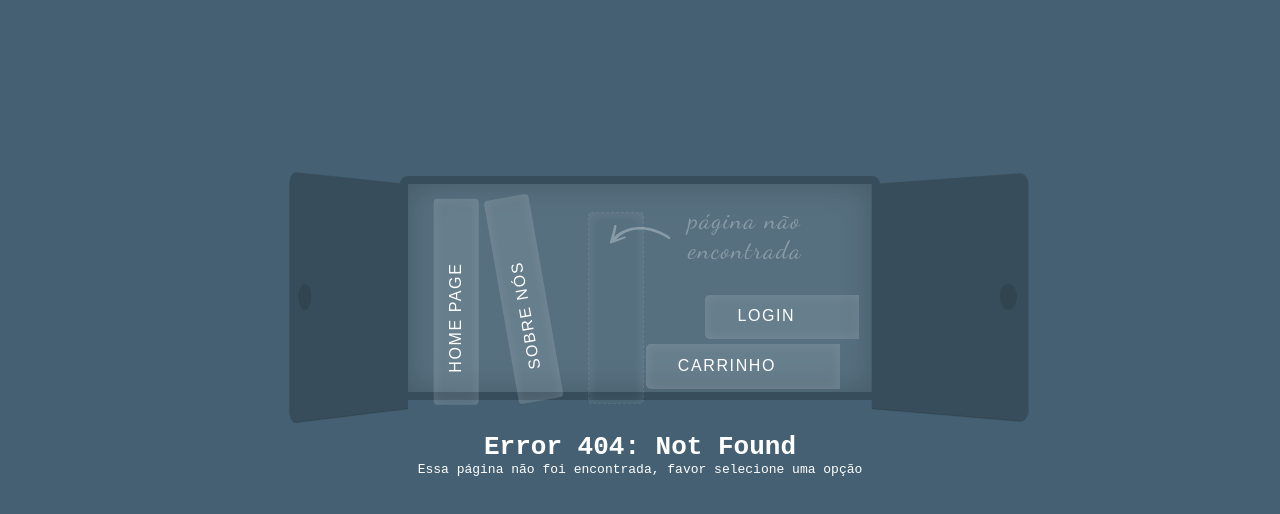
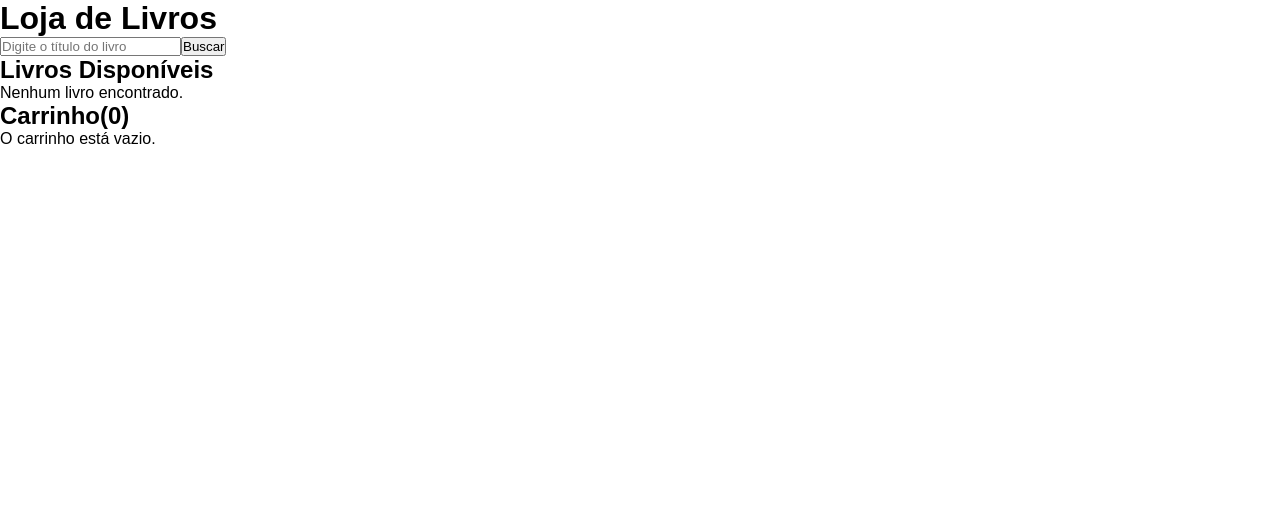
Before and after one commit to viniramos/BookShopReact, a React (Vite) app in the folder bookshop/: page /livros in a window 1280 px wide. Before the commit this address had no page. Shown: the top 514 px of the page. Built offline with nearby package versions, Linux system fonts and the light colour scheme.

Commit message:
add consumo de api

```diff
--- a/bookshop/src/components/Card/Card.jsx
+++ b/bookshop/src/components/Card/Card.jsx
@@ -1,6 +1,6 @@
 import styles from "./Card.module.css";
 
-export function Card({ title, imageUrl, body }) {
+export function Card({ title, imageUrl, body, price }) {
   return (
     <>
       <div className={styles.container}>
@@ -15,6 +15,9 @@ export function Card({ title, imageUrl, body }) {
               <div className={styles.cardBody}>
                 <p>{body}</p>
               </div>
+              <div className={styles.cardPrice}>
+                <p>{price}</p>
+              </div>
             </div>
             <div className={styles.btn}>
               <button>Adicionar ao carrinho</button>
--- a/bookshop/src/components/Card/Card.module.css
+++ b/bookshop/src/components/Card/Card.module.css
@@ -31,6 +31,9 @@
 .cardContent {
   margin: 1rem;
   margin-top: 0.5rem;
+  display: block;
+  align-items: center;
+  text-align: center;
 }
 
 .cardContent h3,
@@ -39,8 +42,13 @@
   padding: 0;
 }
 
+.cardPrice{
+  padding: 0.5rem;
+  font-weight: bold;
+}
+
 .cardTitle {
-  margin-bottom: 0.5rem;
+  margin-bottom: 0.5rem 0;
 }
 
 .btn {
--- a/bookshop/src/components/Navbar/Navbar.jsx
+++ b/bookshop/src/components/Navbar/Navbar.jsx
@@ -5,6 +5,8 @@ import { BsInfoCircleFill } from "react-icons/bs";
 import { MdOutlineLogin } from "react-icons/md";
 import { FaShoppingCart } from "react-icons/fa";
 import { FiMenu } from "react-icons/fi";
+import { IoMdSearch } from "react-icons/io";
+import { LojaDeLivros } from "../../context/LojaDeLivro";
 
 export function Navbar() {
   return (
@@ -39,6 +41,15 @@ export function Navbar() {
                 Sobre
               </Link>
             </li>
+
+            <li className={styles.item}>
+              <div className={styles.search}>
+                <input type="text" placeholder="Digite o título do livro"/>
+                <button>
+                  <IoMdSearch />
+                </button>
+              </div>
+            </li>
           </ul>
         </div>
       </nav>
--- a/bookshop/src/components/Navbar/Navbar.module.css
+++ b/bookshop/src/components/Navbar/Navbar.module.css
@@ -39,6 +39,30 @@
   text-decoration: none;
 }
 
+.item input {
+  color: #fff;
+  font-size: 1rem;
+  width: 100%;
+  padding: 10px 5px 5px;
+  background-color: #4f4f4f;
+  border: none;
+  border-radius: 4px;
+}
+
+.item .search {
+  display: flex;
+}
+
+.search button {
+  padding: 7px;
+  font-size: 1rem;
+  border-radius: 50%;
+}
+
+.search button:hover{
+  cursor: pointer;
+}
+
 .title a:hover,
 .item a:hover {
   color: cornflowerblue;
--- /dev/null
+++ b/bookshop/src/context/LojaDeLivro.jsx
@@ -0,0 +1,96 @@
+import { useState } from 'react';
+import axios from 'axios';
+
+export function LojaDeLivros() {
+  const [livros, setLivros] = useState([]);
+  const [carrinho, setCarrinho] = useState([]);
+  const [termoBusca, setTermoBusca] = useState('');
+
+  // Função para buscar livros usando a Open Library API
+  const buscarLivros = async () => {
+    try {
+      const resposta = await axios.get(`https://openlibrary.org/search.json?title=${termoBusca}`);
+      const livrosComPrecos = resposta.data.docs.map(livro => ({
+        id: livro.key,
+        capa: livro.cover_i
+          ? `https://covers.openlibrary.org/b/id/${livro.cover_i}-M.jpg`
+          : null,  // URL da capa ou null se não houver capa
+        title: livro.title,
+        author: livro.author_name?.[0] || "Autor desconhecido",
+        preco: (Math.random() * 50 + 10).toFixed(2)  // Preço simulado entre $10 e $60
+      }));
+      setLivros(livrosComPrecos);
+    } catch (error) {
+      console.error("Erro ao buscar livros:", error);
+    }
+  };
+
+  // Função para adicionar ao carrinho
+  const adicionarAoCarrinho = (livro) => {
+    setCarrinho([...carrinho, livro]);
+  };
+
+  // Função para remover do carrinho
+  const removerDoCarrinho = (id) => {
+    setCarrinho(carrinho.filter(item => item.id !== id));
+  };
+
+  // Calcular o total do carrinho
+  const totalCarrinho = carrinho.reduce((total, item) => total + parseFloat(item.preco), 0).toFixed(2);
+
+  return (
+    <div className='container'>
+      <h1>Loja de Livros</h1>
+
+      {/* Campo de busca */}
+      <input
+        type="text"
+        placeholder="Digite o título do livro"
+        value={termoBusca}
+        onChange={(e) => setTermoBusca(e.target.value)}
+      />
+      <button onClick={buscarLivros}>Buscar</button>
+
+      <h2>Livros Disponíveis</h2>
+      <div>
+        {livros.length === 0 ? (
+          <p>Nenhum livro encontrado.</p>
+        ) : (
+          livros.map(livro => (
+            <div key={livro.id} style={{ border: '1px solid gray', padding: '10px', margin: '10px' }}>
+              {livro.capa && (
+                <img src={livro.capa} alt={`Capa de ${livro.title}`} style={{ width: '100px', height: '150px' }} />
+              )}
+              <h3>{livro.title}</h3>
+              <p>Autor: {livro.author}</p>
+              <p>Preço: R$ {livro.preco}</p>
+              <button onClick={() => adicionarAoCarrinho(livro)}>Adicionar ao Carrinho</button>
+            </div>
+          ))
+        )}
+      </div>
+
+      <h2>Carrinho({carrinho.length})</h2>
+      <div>
+        {carrinho.length === 0 ? (
+          <p>O carrinho está vazio.</p>
+        ) : (
+          <>
+            {carrinho.map(item => (
+              <div key={item.id} style={{ border: '1px solid gray', padding: '10px', margin: '10px' }}>
+                <h3>{item.title}</h3>
+                <p>Autor: {item.author}</p>
+                <p>Preço: R$ {item.preco}</p>
+                {item.capa && (
+                  <img src={item.capa} alt={`Capa de ${item.title}`} style={{ width: '100px', height: '150px' }} />
+                )}
+                <button onClick={() => removerDoCarrinho(item.id)}>Remover</button>
+              </div>
+            ))}
+            <h3>Total: R$ {totalCarrinho}</h3>
+          </>
+        )}
+      </div>
+    </div>
+  );
+}
--- a/bookshop/src/pages/Home/Home.jsx
+++ b/bookshop/src/pages/Home/Home.jsx
@@ -17,6 +17,7 @@ export function Home() {
             body={
               "Lorem ipsum dolor sit amet consectetur adipisicing elit. Officia sint fugit quam quide"
             }
+            price={"R$ 55.80"}
           />
 
           <Card
--- a/bookshop/src/pages/Livro/LivrosPage.jsx
+++ b/bookshop/src/pages/Livro/LivrosPage.jsx
@@ -1,8 +1,14 @@
-import { useContext, useEffect, useState } from "react";
-import {api} from '../../services/api';
-import { carrinhoContext } from "../../context/CarrinhoContext";
+import Footer from "../../components/Footer/Footer"
+import Navbar from "../../components/Navbar/Navbar"
+import { LojaDeLivros } from "../../context/LojaDeLivro"
 
 export function LivrosPage(){
+    return(
+        <>
 
-    const{adicionarItens,itensCarrinho } = useContext(carrinhoContext);
+            <LojaDeLivros/>
+
+        </>
+    )
+
 }
--- a/bookshop/src/routes/Routes.jsx
+++ b/bookshop/src/routes/Routes.jsx
@@ -5,7 +5,7 @@ import { Login } from "../pages/Login/Login";
 import { Cadastro } from "../pages/Cadastro/Cadastro";
 import { Sobre } from "../pages/Sobre/Sobre";
 import { NotFound } from "../pages/NotFound/NotFound";
-
+import {LivrosPage} from "../pages/Livro/LivrosPage"
 
 export function Rotas() {
   return (
@@ -13,6 +13,7 @@ export function Rotas() {
       <Routes>
         <Route index element={<Home />} />
         <Route path="/carrinho" element={<Carrinho />} />
+        <Route path="/livros" element={<LivrosPage />} />
         <Route path="/login" element={<Login />} />
         <Route path="/cadastro" element={<Cadastro />} />
         <Route path="/sobre" element={<Sobre />} />
```
Also changed, not shown: bookshop/src/services/api.js (line endings or trailing spaces).
